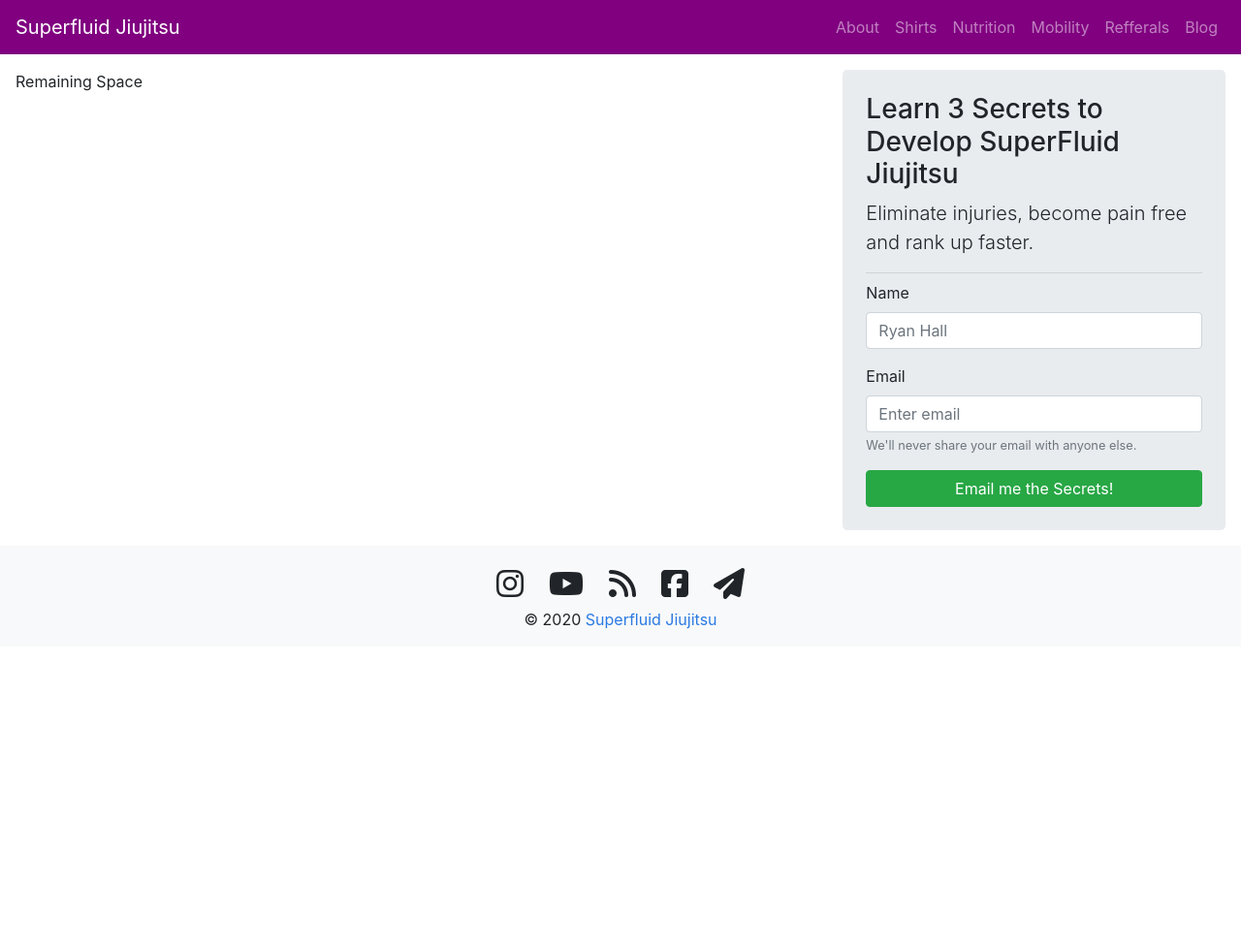
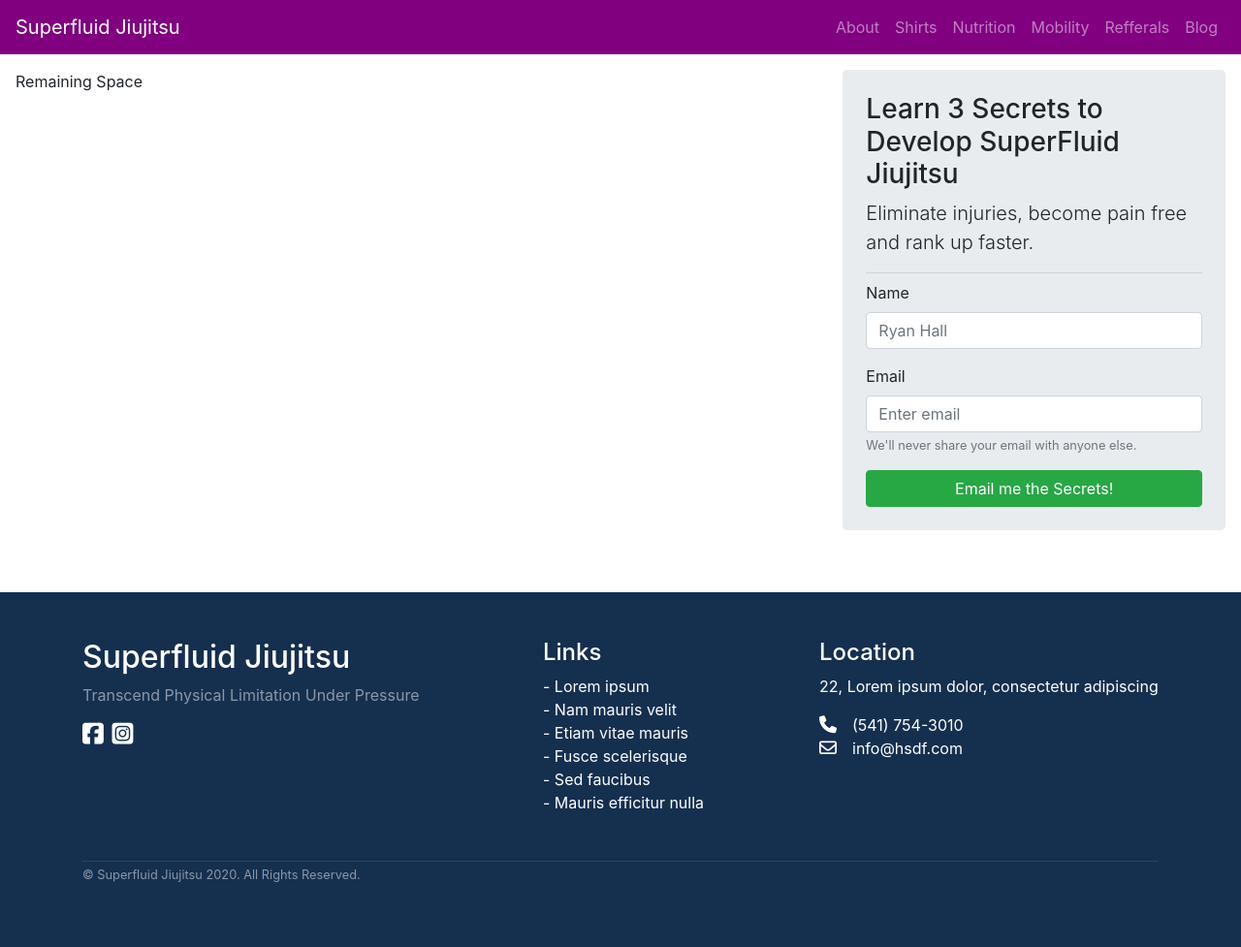
Before and after one commit to sphericalwave/sfjits, a Jekyll site: the page built from index.md, in a window 1280 px wide. Shown: the whole page at 97% size. Built offline with Jekyll 4.4.1, drawn with Linux system fonts in a browser that asks for light colours; nearby versions of some CDN libraries; before the commit the page ends 900 px from its top, so only the background shows below that.

Commit message:
footer looks good

```diff
--- a/_includes/footer.html
+++ b/_includes/footer.html
@@ -1,15 +1,47 @@
-<div class="col text-center pt-3">
-  <footer>
+<div class="mt-5 pt-5 pb-5 footer">
 
-    <div class="d-block text-white">
-      {%- include social.html -%}
+  <div class="container">
+
+    <div class="row">
+
+      <div class="col-lg-5 col-xs-12 about-company">
+        <h2>Superfluid Jiujitsu</h2>
+        <p class="pr-5 text-white-50">Transcend Physical Limitation Under Pressure</p>
+        <p>
+          <a href="#"><i class="fa fa-facebook-square mr-1"></i></a>
+          <!-- <a href="#"><i class="fa fa-linkedin-square"></i></a> -->
+          <a href="#"><i class="fab fa-instagram-square"></i></a>
+          <!-- <a href="#"><i class="fa fa-linkedin-square"></i></a> -->
+        </p>
+      </div>
+
+      <div class="col-lg-3 col-xs-12 links">
+        <h4 class="mt-lg-0 mt-sm-3">Links</h4>
+          <ul class="m-0 p-0">
+            <li>- <a href="#">Lorem ipsum</a></li>
+            <li>- <a href="#">Nam mauris velit</a></li>
+            <li>- <a href="#">Etiam vitae mauris</a></li>
+            <li>- <a href="#">Fusce scelerisque</a></li>
+            <li>- <a href="#">Sed faucibus</a></li>
+            <li>- <a href="#">Mauris efficitur nulla</a></li>
+          </ul>
+      </div>
+
+      <div class="col-lg-4 col-xs-12 location">
+        <h4 class="mt-lg-0 mt-sm-4">Location</h4>
+        <p>22, Lorem ipsum dolor, consectetur adipiscing</p>
+        <p class="mb-0"><i class="fa fa-phone mr-3"></i>(541) 754-3010</p>
+        <p><i class="fa fa-envelope-o mr-3"></i>info@hsdf.com</p>
+      </div>
+
     </div>
 
-    <p>
-      &copy; {{ site.time | date: '%Y' }}
-      <a href="/">Superfluid Jiujitsu</a>
-    </p>
+    <div class="row mt-5">
 
-  </footer>
+      <div class="col copyright">
+        <p class=""><small class="text-white-50">© Superfluid Jiujitsu 2020. All Rights Reserved.</small></p>
+      </div>
 
-</div> <!-- col -->
+    </div>
+
+</div>
--- a/_includes/header.html
+++ b/_includes/header.html
@@ -14,7 +14,7 @@
 </style>
 
 
-<nav class="navbar navbar-expand-sm navbar-dark  navbar-custom">
+<nav class="navbar navbar-expand-sm navbar-dark  navbar-custom navbar-fixed-top">
   <a class="navbar-brand" href="/">Superfluid Jiujitsu</a>
   <button class="navbar-toggler" type="button" data-toggle="collapse" data-target="#navbarNavAltMarkup" aria-controls="navbarNavAltMarkup" aria-expanded="false" aria-label="Toggle navigation">
     <span class="navbar-toggler-icon"></span>
--- a/_layouts/default.html
+++ b/_layouts/default.html
@@ -15,13 +15,15 @@
         <!-- </div> -->
       </div>
 
-      <div class="row bg-light">
-        {%- include footer.html -%}
-      </div>  <!-- row -->
 
-      {%- include bootstrap-includes.html -%}
 
     </div>    <!-- container -->
+
+    <!-- <div class="row bg-light"> -->
+      {%- include footer.html -%}
+    <!-- </div>  -->
+
+    {%- include bootstrap-includes.html -%}
 
   </body>
 
--- a/assets/css/style.scss
+++ b/assets/css/style.scss
@@ -58,6 +58,33 @@ nav {
   width: 100%
 }
 
-.sfnavbar {
-  background-color: red
+
+//footer css
+.footer{
+  background: #152F4F;
+  color:white;
+
+  .links{
+    ul {list-style-type: none;}
+    li a{
+      color: white;
+      transition: color .2s;
+      &:hover{
+        text-decoration:none;
+        color:#4180CB;
+        }
+    }
+  }
+  .about-company{
+    i{font-size: 25px;}
+    a{
+      color:white;
+      transition: color .2s;
+      &:hover{color:#4180CB}
+    }
+  }
+  .location{
+    i{font-size: 18px;}
+  }
+  .copyright p{border-top:1px solid rgba(255,255,255,.1);}
 }
```
